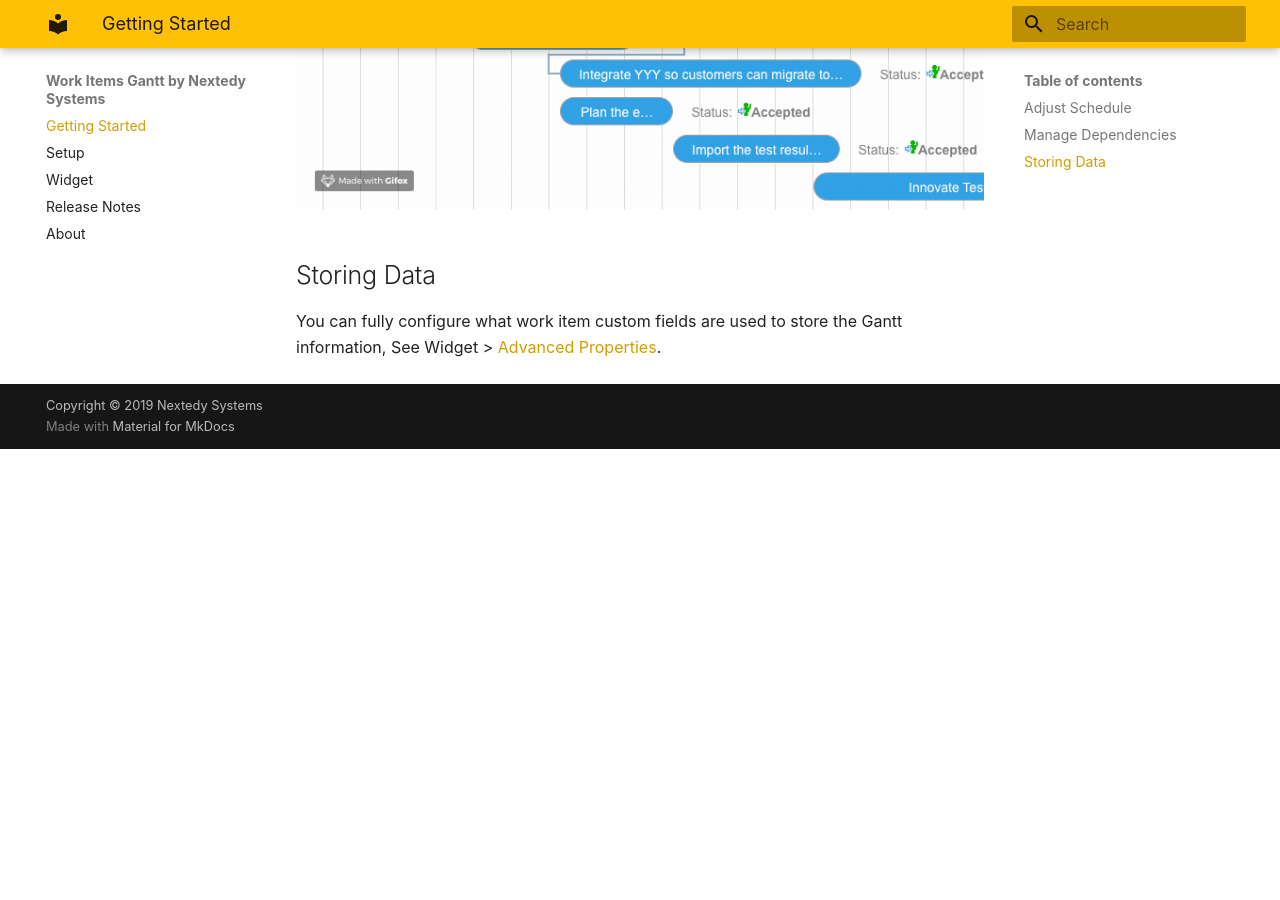
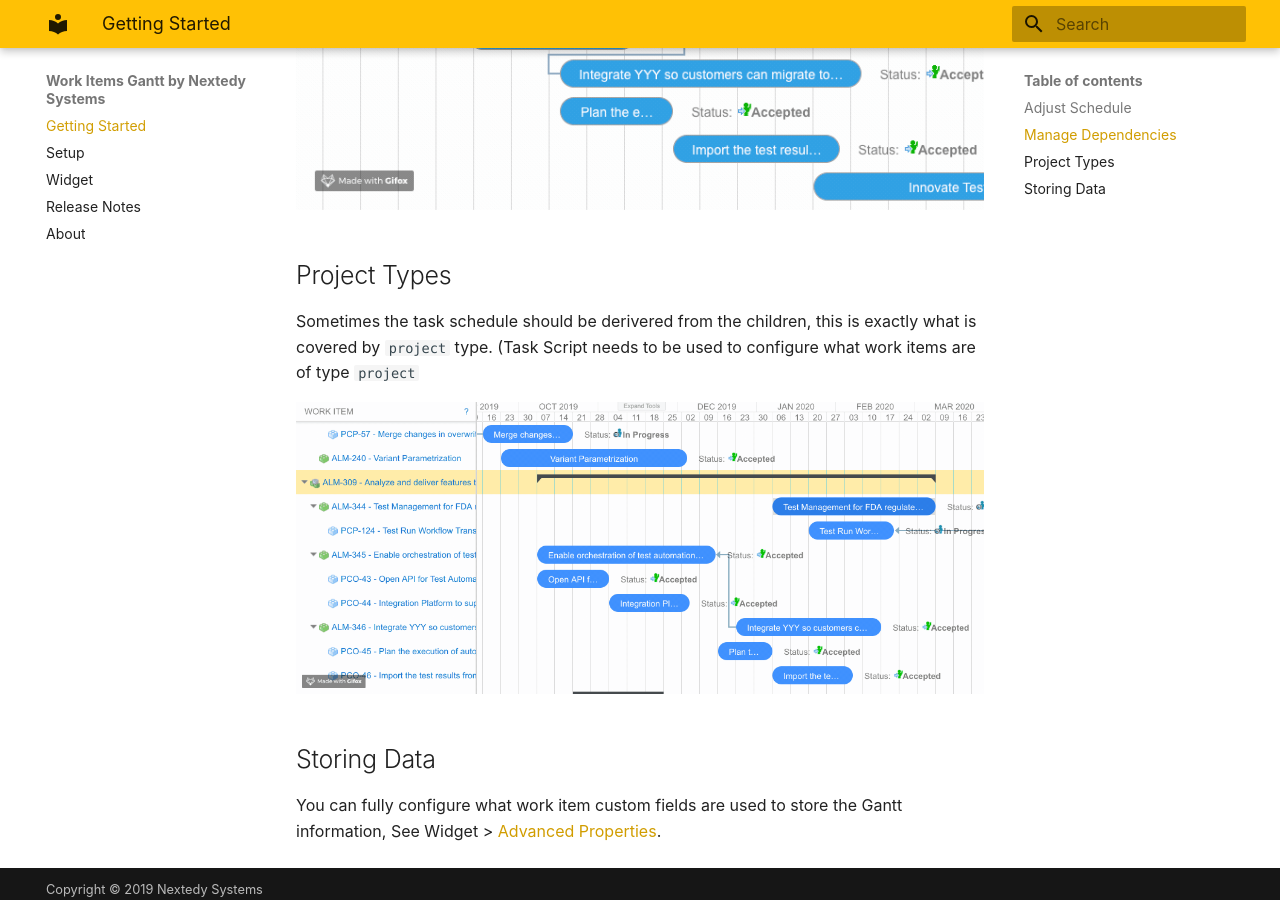
Before and after one commit to nextedy/gantt-docs, an MkDocs documentation site: the page built from docs/index.md, in a window 1280 px wide and 900 px high, scrolled down 1681 px. Built offline with MkDocs 1.6.1 and Material for MkDocs 9.7.7, drawn with Linux system fonts in a browser that asks for light colours; before the commit the page ends 2130 px from its top, so only the background shows below that.

Commit message:
project type doc

````diff
--- a/docs/index.md
+++ b/docs/index.md
@@ -18,6 +18,14 @@
 
 ![Dependencies](img/gantt-drag-dependency-link.gif)
 
+## Project Types
+
+Sometimes the task schedule should be derivered from the children, this is exactly what is covered by `project` type. (Task Script needs to be used to configure what work items are of type `project`
+
+![Projects](img/gantt-projects.gif)
+
+
+
 ## Storing Data
 
 You can fully configure what work item custom fields are used to store the Gantt information, See Widget  > [Advanced Properties](./widget/#advanced).
--- a/docs/widget.md
+++ b/docs/widget.md
@@ -103,8 +103,7 @@
 
 ```
 if(wi.type.id==='capability'){
-	task.type='project';
-	task.color='green';
+    task.color='green';
     task.getFields().put("isCapability",true);
 }else{
     task.getFields().put("isCapability",false);
````
Also changed, not shown: docs/img/gantt-projects.gif (added).
